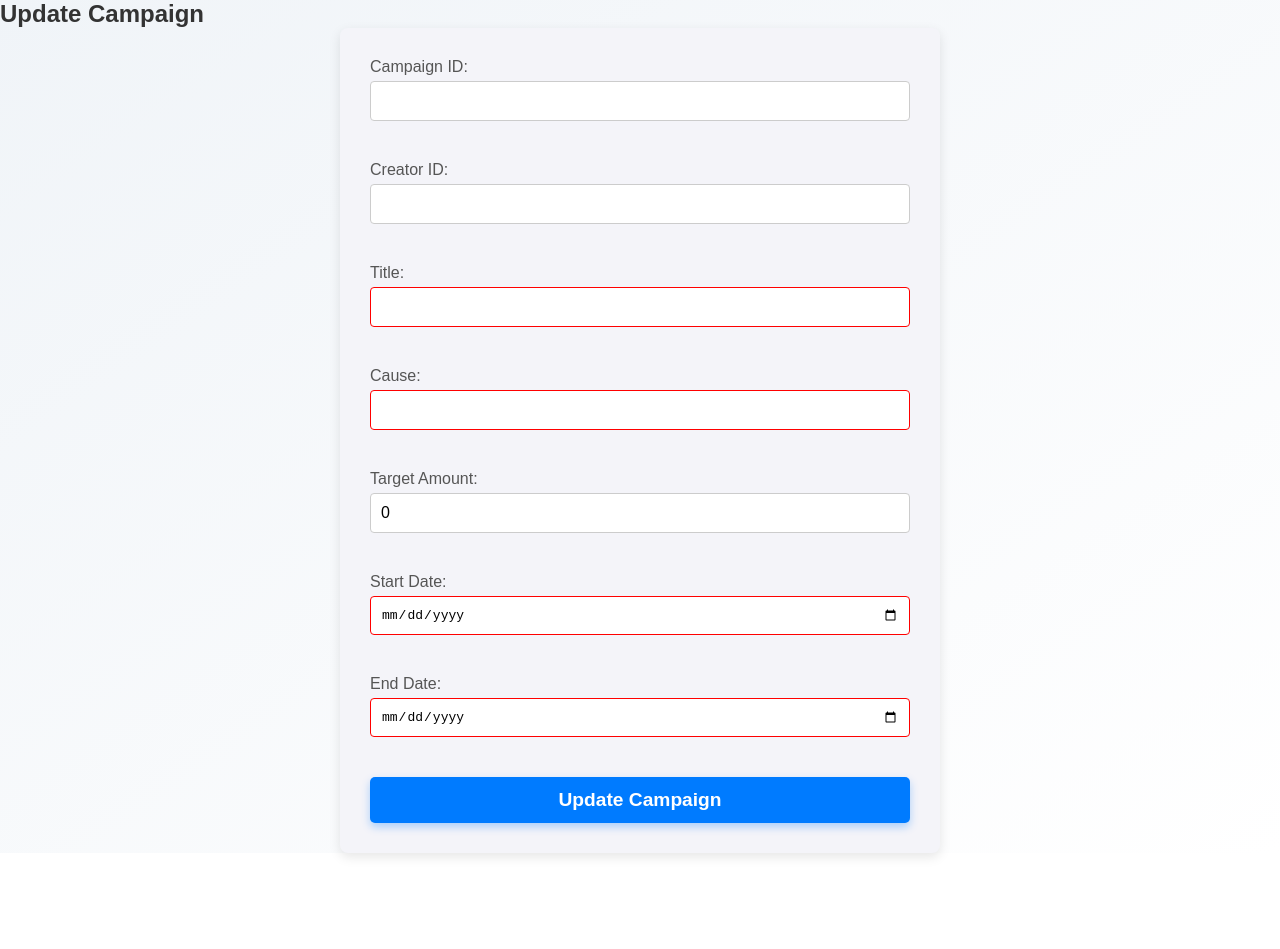
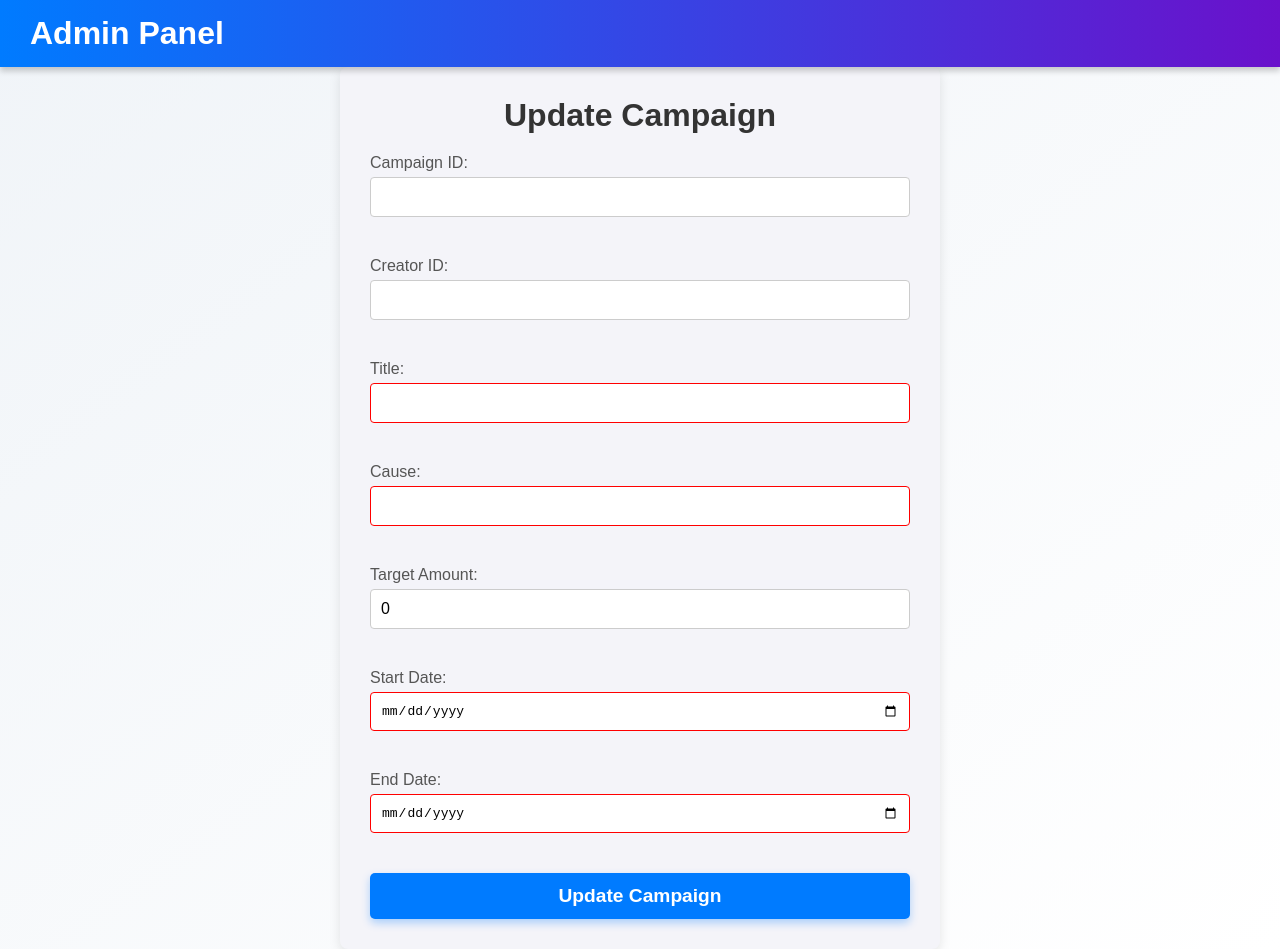
Before and after one commit to Swasthik-Prabhu/crowdservice, a React (Create React App) app in the folder Frontend/crowd/: page /update-campaign in a window 1280 px wide. Before the commit the page ends 853 px from the top, so only its background shows below. Built offline with nearby package versions, Linux system fonts and the light colour scheme.

Commit message:
admin changes

```diff
--- a/Frontend/crowd/src/components/Admincampaign/CampaignForm.js
+++ b/Frontend/crowd/src/components/Admincampaign/CampaignForm.js
@@ -2,6 +2,7 @@ import React, { useState, useEffect } from 'react';
 import { useLocation, useNavigate } from 'react-router-dom';
 import { updateCampaign } from '../../services/api';
 import './CampaignForm.css';
+import AdminNavbar from '../../pages/Adminnavbar';
 
 const AdminCampaignForm = () => {
   const location = useLocation();
@@ -55,9 +56,11 @@ const AdminCampaignForm = () => {
 
   return (
     <div>
-      <h2>Update Campaign</h2>
+      <AdminNavbar/>
+    <div>
+
     <div className="campaign-form-container">
-
+    <h2>Update Campaign</h2>
       <form onSubmit={handleSubmit} className="campaign-form">
         <div className="form-group">
           <label htmlFor="campaign_id">Campaign ID:</label>
@@ -147,6 +150,7 @@ const AdminCampaignForm = () => {
       </form>
     </div>
     </div>
+    </div>
   );
 };
 
--- a/Frontend/crowd/src/components/Admincampaign/CampaignList.js
+++ b/Frontend/crowd/src/components/Admincampaign/CampaignList.js
@@ -44,7 +44,7 @@ const AdminCampaignList = () => {
             <p>Start Date: {campaign.start_date}</p>
             <p>End Date: {campaign.end_date}</p>
             <button onClick={() => handleUpdateClick(campaign)}>Update</button>
-            <button onClick={() => handleDeleteClick(campaign.camp_id)}>Delete</button>
+            {/* <button onClick={() => handleDeleteClick(campaign.camp_id)}>Delete</button> */}
           </div>
         ))}
       </div>
```
